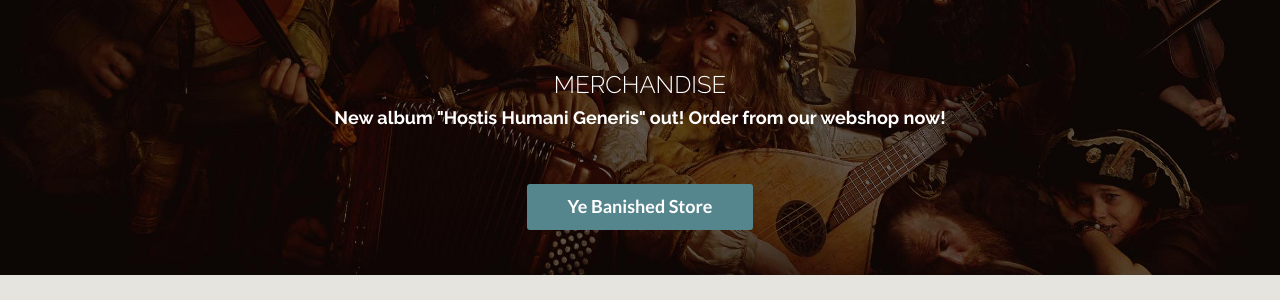
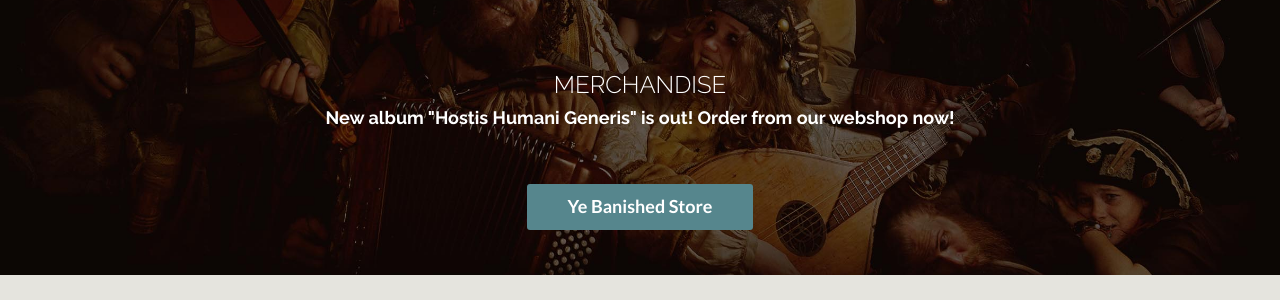
Before and after one commit to danielwerthen/yebanished, a Jekyll site: the page built from index.html, in a window 1280 px wide and 900 px high, scrolled down 1516 px. Shown: the part 153-453 px from the top of the window. Built offline with Jekyll 4.4.1, drawn with Linux system fonts in a browser that asks for light colours; a script that is not in the unit is left out.

```diff
--- a/index.html
+++ b/index.html
@@ -92,7 +92,7 @@ title: Ye Banished Privateers
       <br>
       <br>
       <h3>MERCHANDISE</h3>
-      <a href="http://smarturl.it/FirstNightBackInPort"><h4><b>New album "Hostis Humani Generis" out! Order from our webshop now!</b></h4></a>
+      <a href="http://smarturl.it/FirstNightBackInPort"><h4><b>New album "Hostis Humani Generis" is out! Order from our webshop now!</b></h4></a>
       <br>
       <br>
       <a class="btn btn-theme btn-lg" href="http://shop.yebanishedprivateers.com">Ye Banished Store</a>
```
